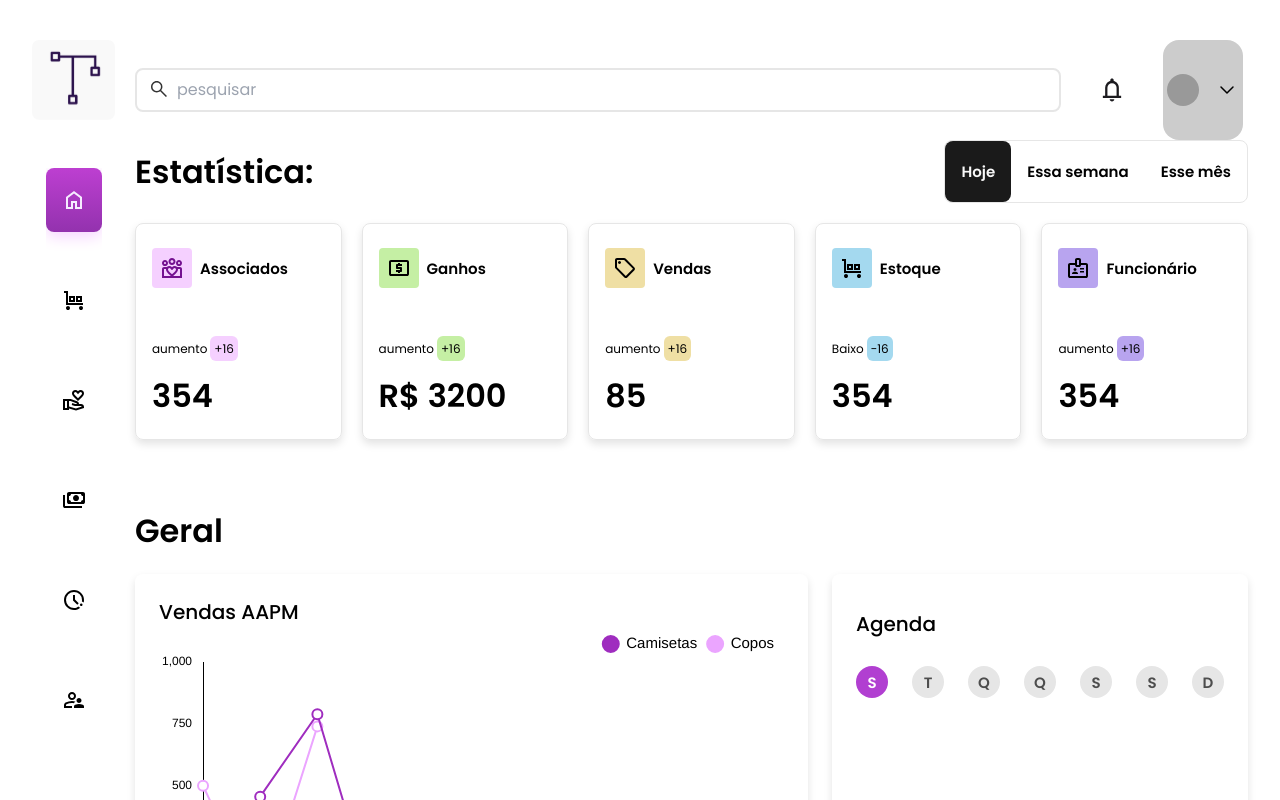
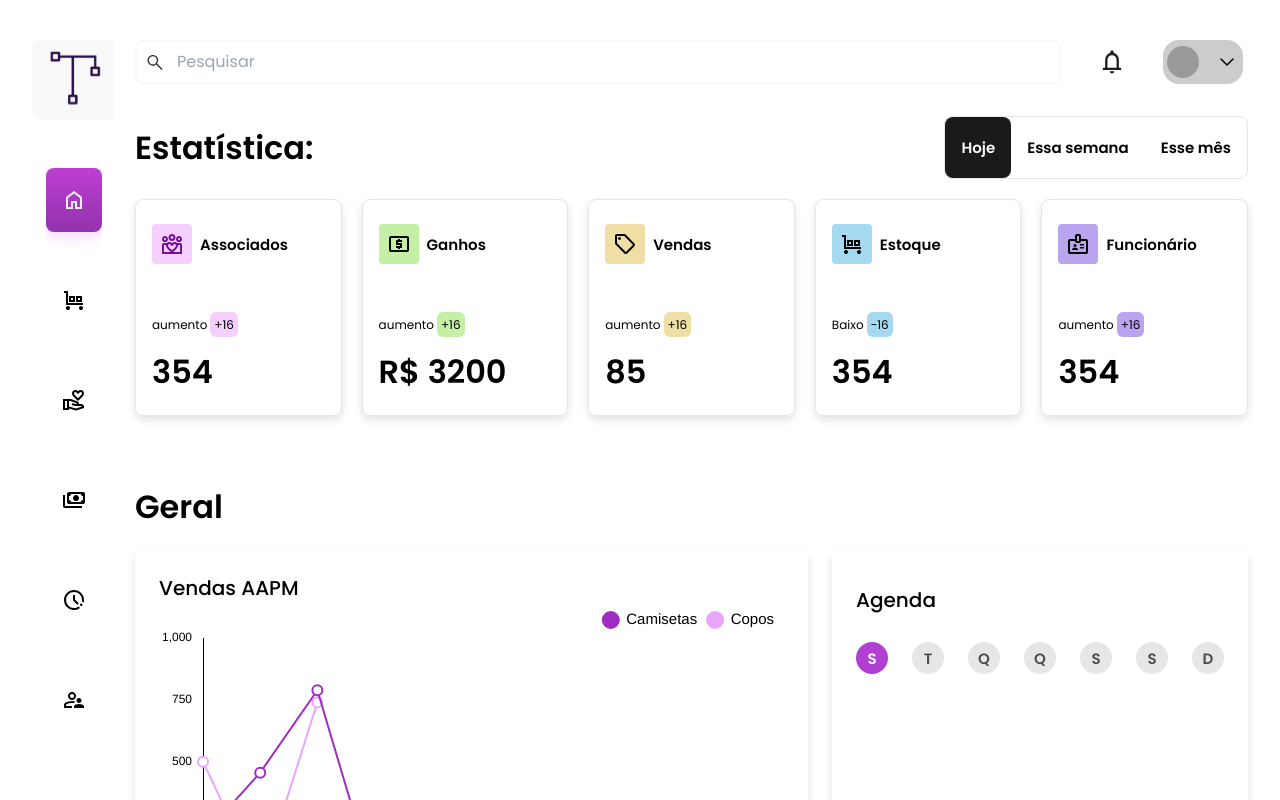
Before and after one commit to ryanNS3/PlanNexus-Front-End, a React (Vite) app: page / in a window 1280 px wide. Shown: the top 800 px of the page. Built offline with nearby package versions, Linux system fonts and the light colour scheme; no server answers; sample sign-in values are in the browser's storage.

Commit message:
fix: header atualizado

```diff
--- a/src/components/Header/index.jsx
+++ b/src/components/Header/index.jsx
@@ -1,13 +1,26 @@
-import { SearchBar } from "../searchBar";
 import { useContext, useState } from "react";
 import { UserGlobal } from "../../context/userContext";
+
+
+import SearchSvg from "../../assets/header/search.svg";
 import NotificationSvg from "../../assets/header/notifications.svg";
-import ArrowDownSvg  from "../../assets/header/nav-arrow-down.svg"
-import { Navigate } from "react-router-dom";
+import ArrowDownSvg from "../../assets/header/nav-arrow-down.svg";
+import ClearSvg from "../../assets/header/xmark.svg";
+import LogoutSvg from '../../assets/header/logout.svg'
 
 export function Header() {
+  const [searchTerm, setSearchTerm] = useState("");
   const [profileImage, setProfileImage] = useState(null);
   const [isDropdownOpen, setIsDropdownOpen] = useState(false);
+  const { userLogoutRequest } = useContext(UserGlobal)
+
+  const handleChange = (event) => {
+    setSearchTerm(event.target.value);
+  };
+
+  const handleLogout = async () => {
+    await userLogoutRequest();
+  };
 
   // Função para lidar com o upload da imagem de perfil
   // const handleProfileImageUpload = (event) => {
@@ -32,17 +45,34 @@ export function Header() {
     setIsDropdownOpen(!isDropdownOpen);
   };
 
-  const logout = () => {
-    localStorage.removeItem('token');
-    <Navigate to='login' />
-  };
-
 
   return (
-    <header className="col-span-10">
-      <form className="mt-10 grid grid-cols-12 gap-2 relative">
+    <header className="col-span-10 mb-8">
+      <form className="mt-10 grid grid-cols-12 gap-2">
+        <div className="col-start-1 col-end-11 relative">
+          <input
+            type="text"
+            placeholder="Pesquisar"
+            value={searchTerm}
+            onChange={handleChange}
+            className="w-full py-2 pl-10 pr-4 border-2 border-cinza-50 rounded-lg focus:outline-none focus:border-rosa-destaque"
+          />
 
-      <SearchBar/>
+          {searchTerm && (
+            <img
+              className="w-4 h-4 absolute top-1/2 transform -translate-y-1/2 right-3 cursor-pointer"
+              src={ClearSvg}
+              alt="Ícone de limpar"
+              onClick={clearSearch}
+            />
+          )}
+
+          <img
+            className="w-4 h-4 absolute top-1/2 transform -translate-y-1/2 left-3 text-gray-500 "
+            src={SearchSvg}
+            alt="Ícone de pesquisar"
+          />
+        </div>
 
         <div className="col-span-1 flex justify-center items-center">
           <img
```
